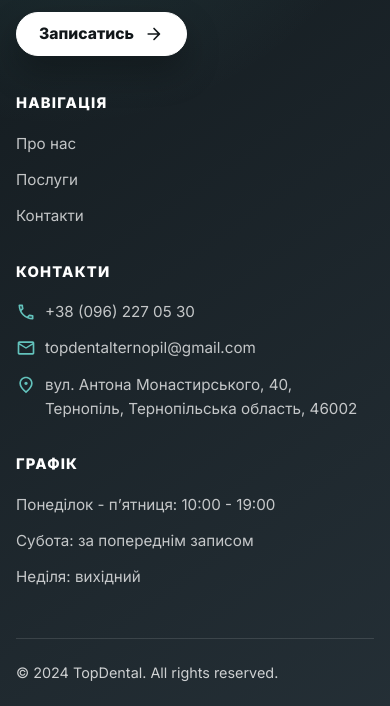
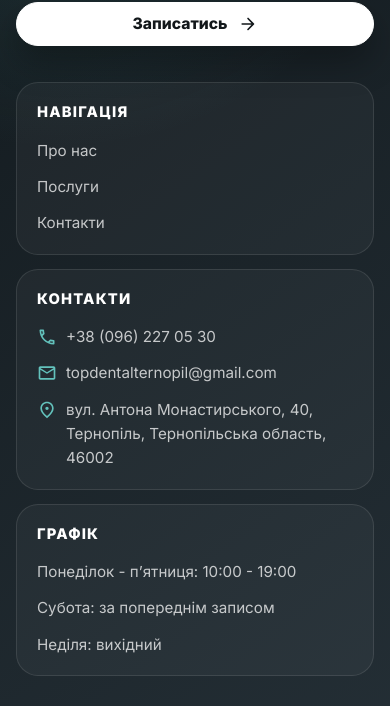
Before and after one commit to Vani4ka89/topdental_site, a React (Create React App) app: page /admin in a window 390 px wide. Shown: the part 832-1538 px from the top of the page. Built offline with nearby package versions, Linux system fonts and the light colour scheme; no server answers.

Commit message:
Added changes

```diff
--- a/src/components/Footer/footer.css
+++ b/src/components/Footer/footer.css
@@ -144,16 +144,33 @@
 
 @media (max-width: 680px) {
     .footer {
-        padding-top: 58px;
+        padding-top: 48px;
+    }
+
+    .footer__brand .td-button {
+        width: 100%;
     }
 
     .footer__grid {
         grid-template-columns: 1fr;
+        gap: 14px;
+    }
+
+    .footer__grid > div {
+        border: 1px solid rgba(255, 255, 255, 0.1);
+        border-radius: var(--radius-lg);
+        background: rgba(255, 255, 255, 0.04);
+        padding: 18px 20px;
+    }
+
+    .footer h3 {
+        margin-bottom: 14px;
     }
 
     .footer .footer__bottom {
         align-items: flex-start;
         flex-direction: column;
-        margin: 48px auto 0;
+        gap: var(--space-md);
+        margin: 40px auto 0;
     }
 }
--- a/src/layouts/MainLayout/main-layout.css
+++ b/src/layouts/MainLayout/main-layout.css
@@ -509,7 +509,12 @@ iframe {
         scroll-margin-top: 88px;
     }
 
-    .section-heading__title {
+    h2.section-heading__title {
+        font-size: clamp(1.65rem, 7vw, 2.125rem);
+        line-height: 1.08;
+    }
+
+    h1.section-heading__title {
         font-size: clamp(2rem, 10vw, 3rem);
     }
 
```
